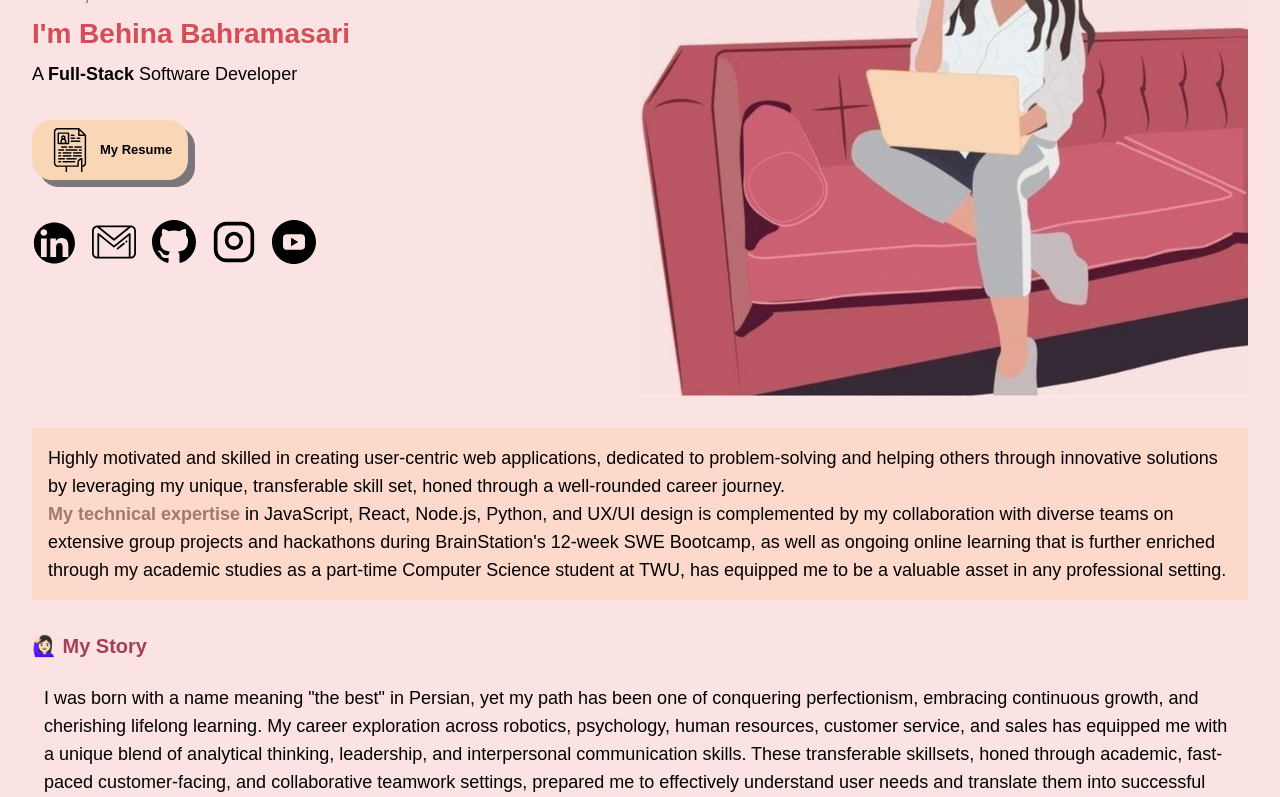
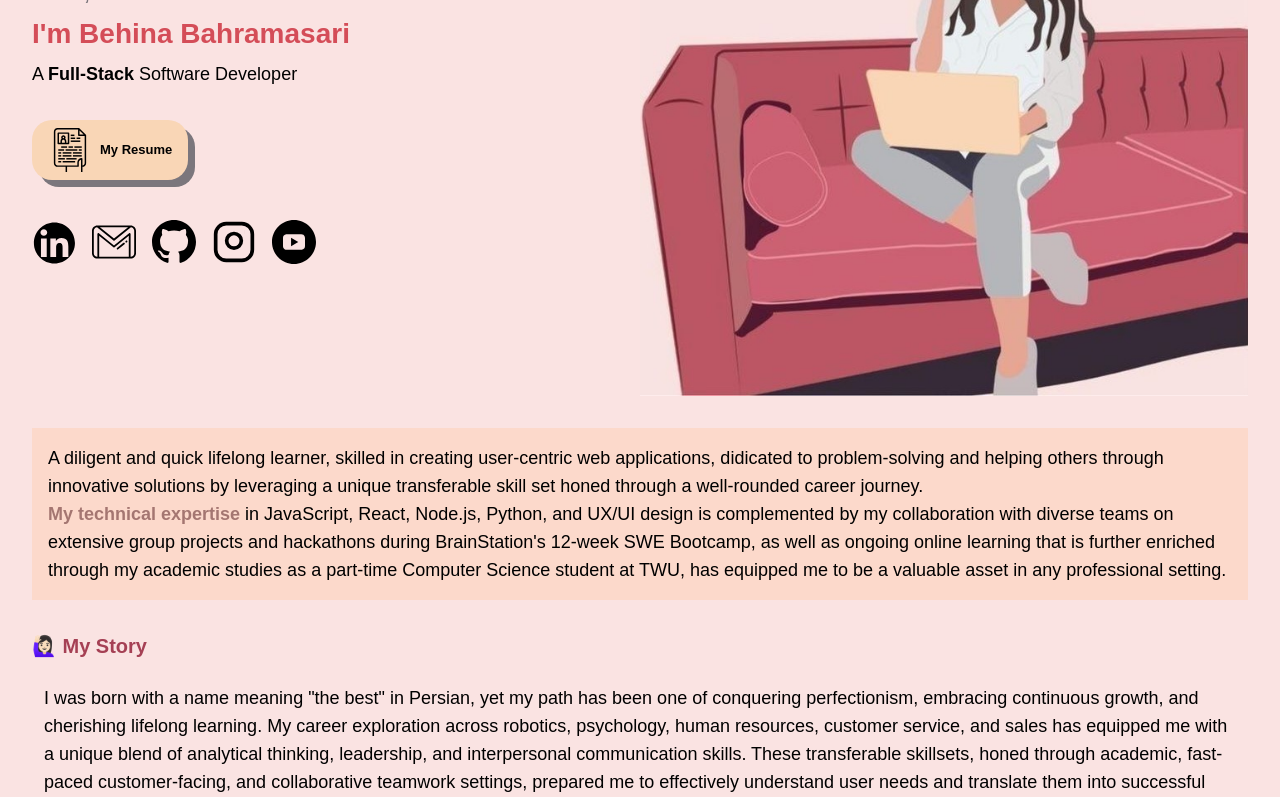
Before and after one commit to BehinaBhr/BehinaBhr.github.io, a React (Create React App) app: page / in a window 1280 px wide. Shown: the part 428-1225 px from the top of the page. Built offline with nearby package versions, Linux system fonts and the light colour scheme.

Commit message:
update spotlight info

```diff
--- a/src/pages/About/About.js
+++ b/src/pages/About/About.js
@@ -10,14 +10,15 @@ const About = () => {
       <div className="about__summary">
         <Summary />
       </div>
-      <div className="about__highlight">
-        Highly motivated and skilled in creating user-centric web applications, dedicated to problem-solving and helping
-        others through innovative solutions by leveraging my unique, transferable skill set, honed through a
-        well-rounded career journey. <br />
-        <span className="about__highlight--bold"> My technical expertise </span> in JavaScript, React, Node.js, Python, and UX/UI design is complemented by my
-        collaboration with diverse teams on extensive group projects and hackathons during BrainStation's 12-week SWE
-        Bootcamp, as well as ongoing online learning that is further enriched through my academic studies as a part-time Computer Science student at TWU, has equipped
-        me to be a valuable asset in any professional setting.
+      <div className="about__spotllight">
+        A diligent and quick lifelong learner, skilled in creating user-centric web applications, didicated to
+        problem-solving and helping others through innovative solutions by leveraging a unique transferable skill set
+        honed through a well-rounded career journey. <br />
+        <span className="about__spotllight--bold"> My technical expertise </span> in JavaScript, React, Node.js, Python,
+        and UX/UI design is complemented by my collaboration with diverse teams on extensive group projects and
+        hackathons during BrainStation's 12-week SWE Bootcamp, as well as ongoing online learning that is further
+        enriched through my academic studies as a part-time Computer Science student at TWU, has equipped me to be a
+        valuable asset in any professional setting.
       </div>
       <div className="about__intro">
         <Intro />
--- a/src/pages/About/About.scss
+++ b/src/pages/About/About.scss
@@ -9,7 +9,7 @@
   @include tablet {
     gap: $tablet-padding;
   }
-  &__highlight {
+  &__spotllight {
     @include body-large;
     padding: $mobile-padding;
     background-color: $lighter-skin;
```
